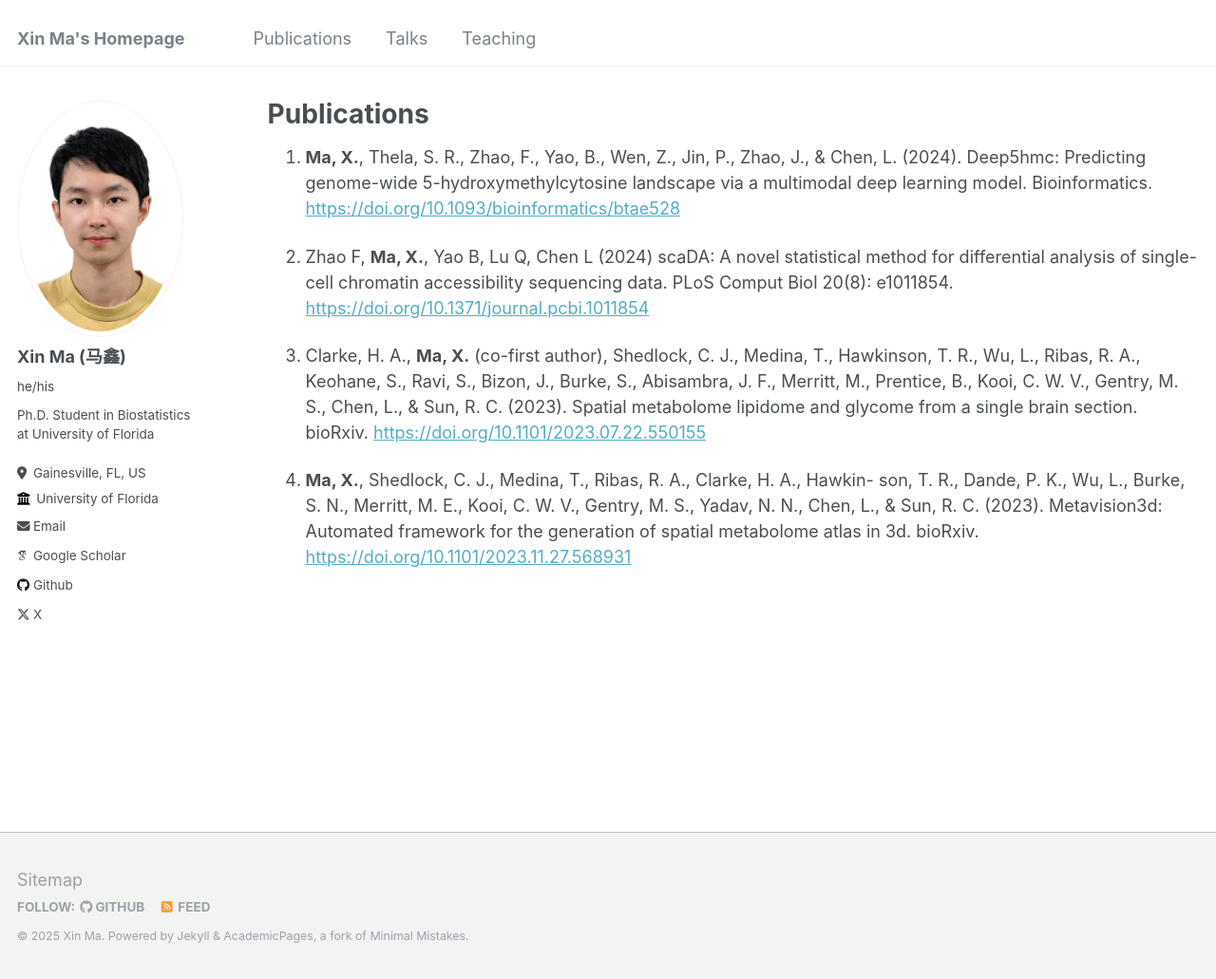
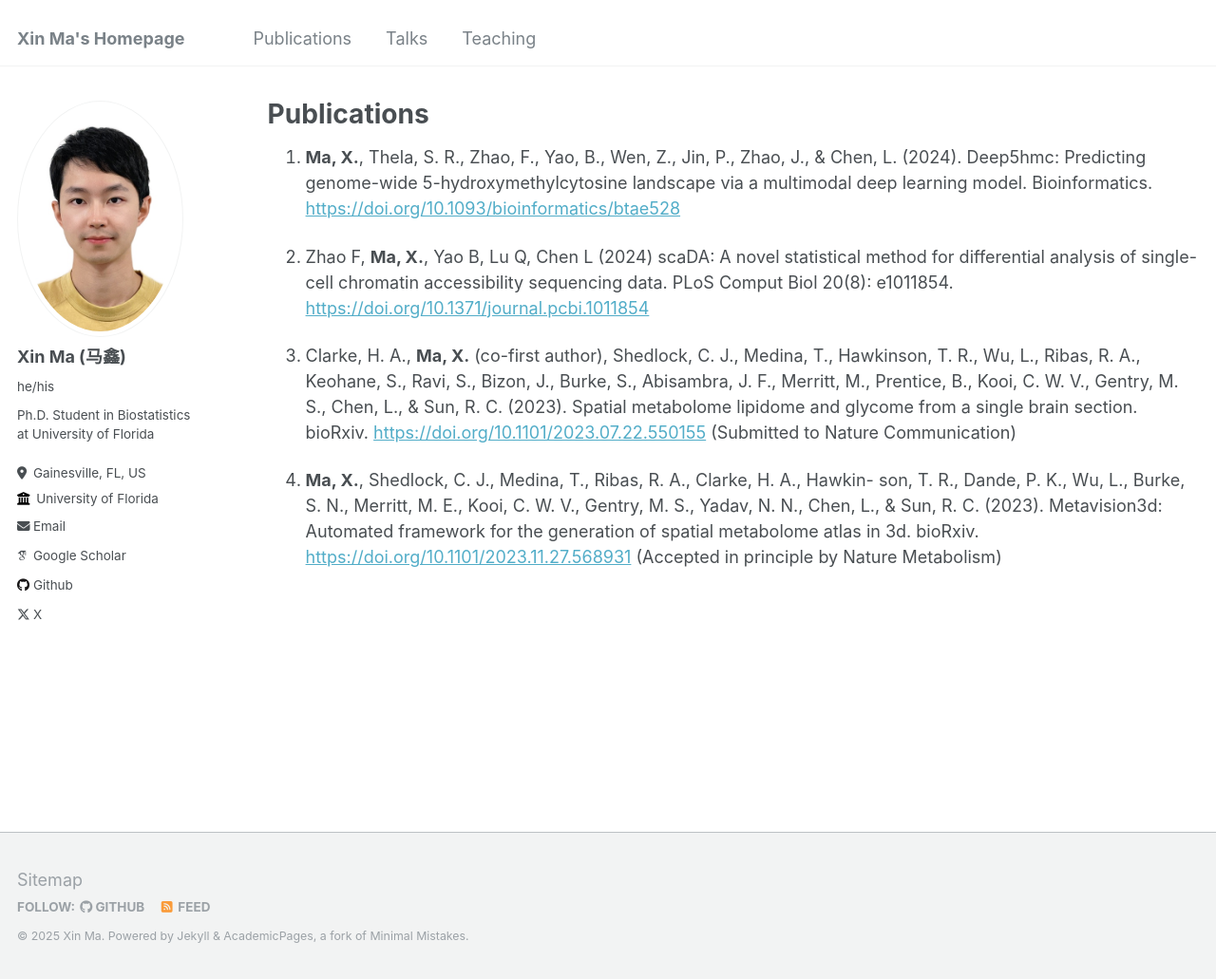
Before and after one commit to XinBiostats/xinbiostats.github.io, a Jekyll site: the page built from _pages/publications.md, in a window 1280 px wide and 1031 px high. Shown: the whole window at 95% size. Built offline with Jekyll 4.4.1, drawn with Linux system fonts in a browser that asks for light colours; some web fonts are replaced.

Commit message:
Update publications.md

```diff
--- a/_pages/publications.md
+++ b/_pages/publications.md
@@ -16,9 +16,11 @@ Ribas, R. A., Keohane, S., Ravi, S., Bizon, J., Burke, S., Abisambra,
 J. F., Merritt, M., Prentice, B., Kooi, C. W. V., Gentry, M. S., Chen, L.,
 & Sun, R. C. (2023). Spatial metabolome lipidome and glycome from
 a single brain section. bioRxiv. <https://doi.org/10.1101/2023.07.22.550155>
+(Submitted to Nature Communication)
 
 1. **Ma, X.**, Shedlock, C. J., Medina, T., Ribas, R. A., Clarke, H. A., Hawkin-
 son, T. R., Dande, P. K., Wu, L., Burke, S. N., Merritt, M. E., Kooi,
 C. W. V., Gentry, M. S., Yadav, N. N., Chen, L., & Sun, R. C. (2023).
 Metavision3d: Automated framework for the generation of spatial metabolome
 atlas in 3d. bioRxiv. <https://doi.org/10.1101/2023.11.27.568931>
+(Accepted in principle by Nature Metabolism)
```
